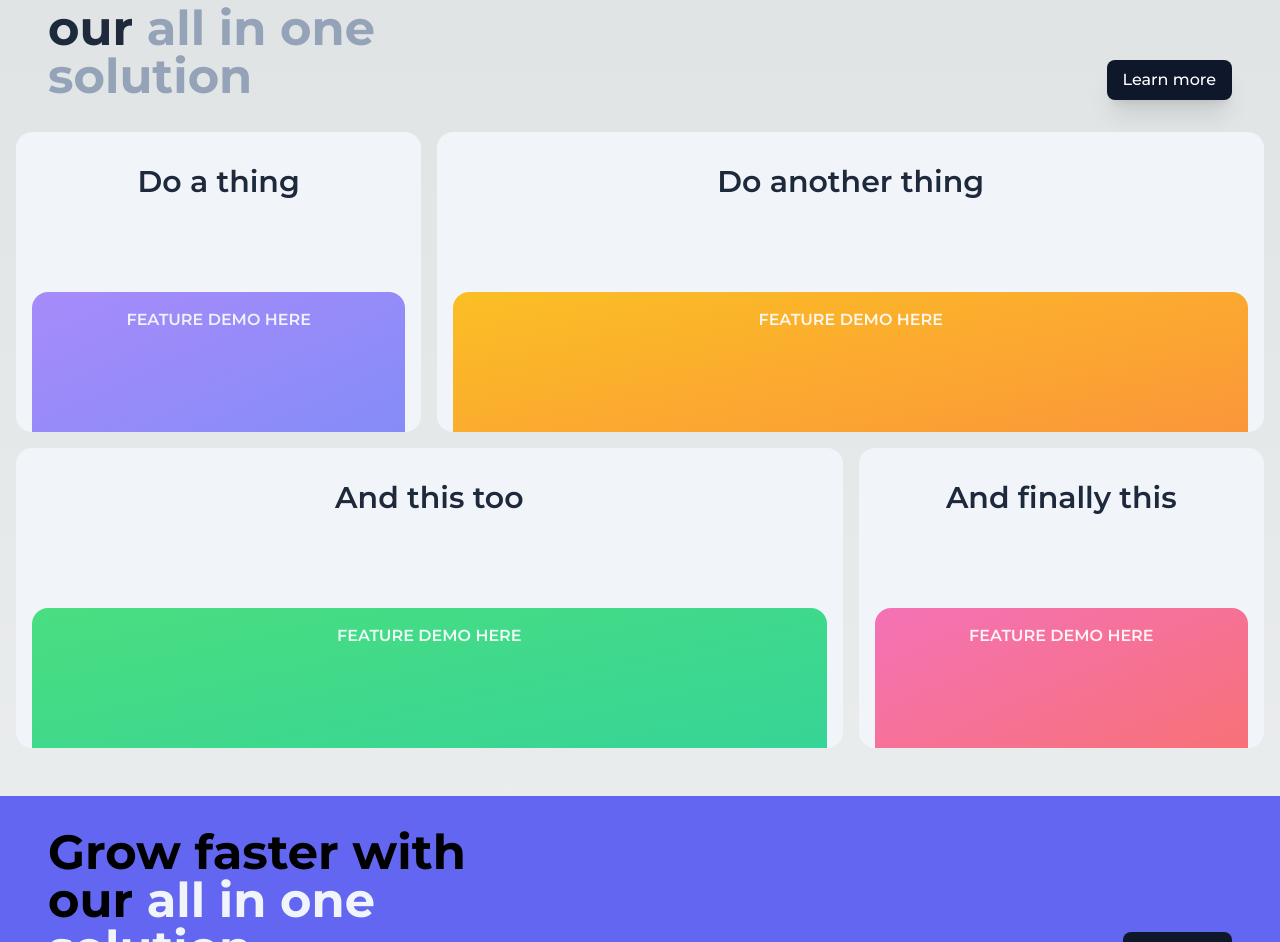
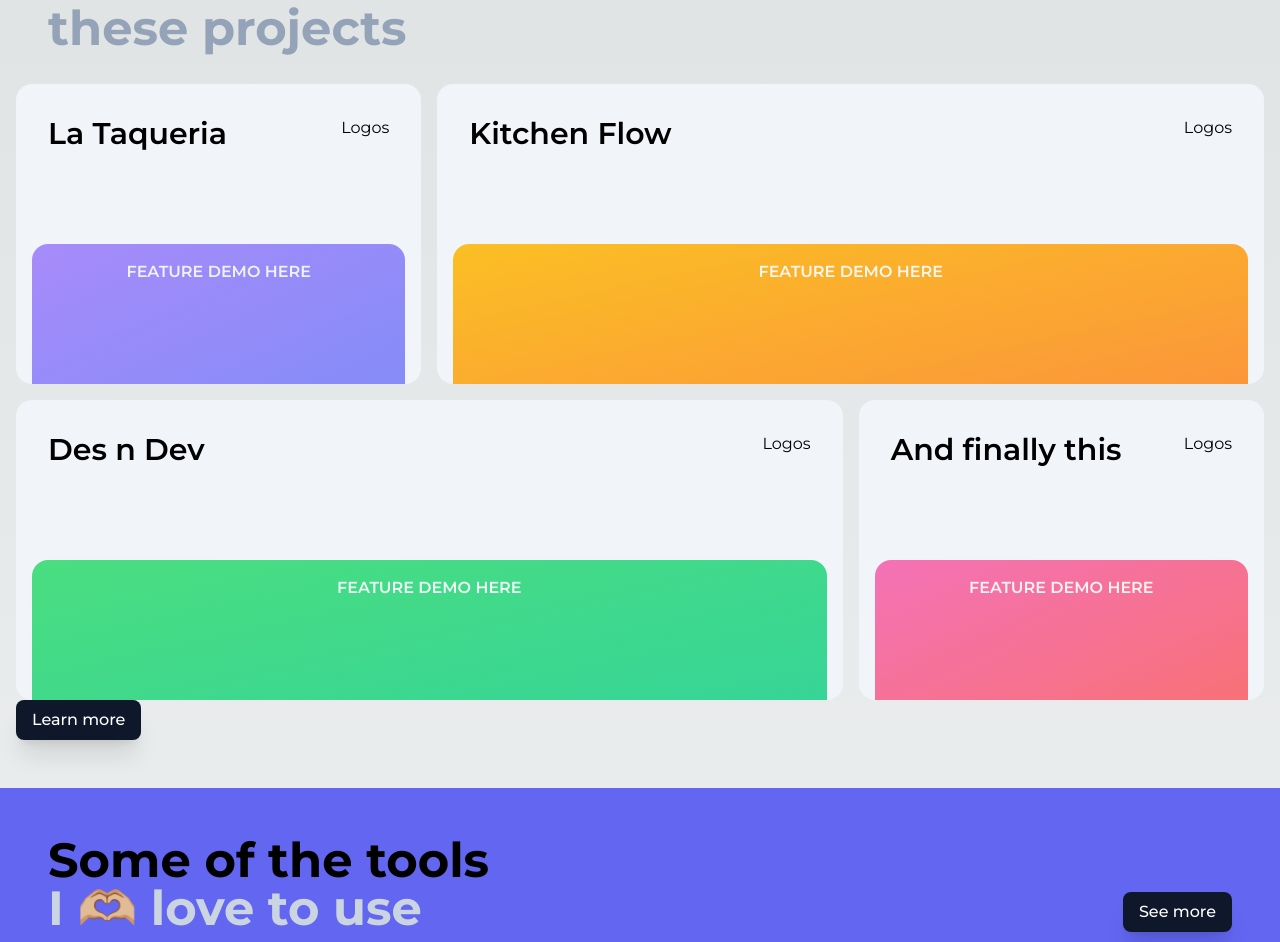
Before and after one commit to sergiovalbuena/s3d8-portafolio, a Next.js app: page / in a window 1280 px wide. Shown: the part 830-1772 px from the top of the page. Built offline with nearby package versions, Linux system fonts and the light colour scheme.

Commit message:
Refactor UI components and update content

```diff
--- a/src/components/BouncyCardsFeatures.jsx
+++ b/src/components/BouncyCardsFeatures.jsx
@@ -4,24 +4,17 @@ import { motion } from "framer-motion";
 
 const BouncyCardsFeatures = () => {
   return (
-    <section className="mx-auto max-w-7xl px-4 py-12 text-slate-800">
+    <section className="mx-auto  px-4 py-12 ">
       <div className="mb-8 flex flex-col items-start justify-between gap-4 md:flex-row md:items-end md:px-8">
         <h2 className="max-w-lg text-4xl font-bold md:text-5xl">
-          Grow faster with our
-          <span className="text-slate-400"> all in one solution</span>
+          I&apos;ve worked on
+          <span className="text-slate-400"> these projects</span>
         </h2>
-
-        <motion.button
-          whileHover={{ scale: 1.05 }}
-          whileTap={{ scale: 0.95 }}
-          className="whitespace-nowrap rounded-lg bg-slate-900 px-4 py-2 font-medium text-white shadow-xl transition-colors hover:bg-slate-700"
-        >
-          Learn more
-        </motion.button>
       </div>
-      <div className="mb-4 grid grid-cols-12 gap-4">
+      <div className="max-w-7xl mx-auto">
+        <div className="mb-4 grid grid-cols-12 gap-4 ">
           <BounceCard className="col-span-12 md:col-span-4">
-          <CardTitle>Do a thing</CardTitle>
+            <CardTitle>La Taqueria</CardTitle>
             <div className="absolute bottom-0 left-4 right-4 top-32 translate-y-8 rounded-t-2xl bg-gradient-to-br from-violet-400 to-indigo-400 p-4 transition-transform duration-[250ms] group-hover:translate-y-4 group-hover:rotate-[2deg]">
               <span className="block text-center font-semibold text-indigo-50">
                 FEATURE DEMO HERE
@@ -29,7 +22,7 @@ const BouncyCardsFeatures = () => {
             </div>
           </BounceCard>
           <BounceCard className="col-span-12 md:col-span-8">
-          <CardTitle>Do another thing</CardTitle>
+            <CardTitle>Kitchen Flow</CardTitle>
             <div className="absolute bottom-0 left-4 right-4 top-32 translate-y-8 rounded-t-2xl bg-gradient-to-br from-amber-400 to-orange-400 p-4 transition-transform duration-[250ms] group-hover:translate-y-4 group-hover:rotate-[2deg]">
               <span className="block text-center font-semibold text-orange-50">
                 FEATURE DEMO HERE
@@ -39,7 +32,7 @@ const BouncyCardsFeatures = () => {
         </div>
         <div className="grid grid-cols-12 gap-4">
           <BounceCard className="col-span-12 md:col-span-8">
-          <CardTitle>And this too</CardTitle>
+            <CardTitle>Des n Dev</CardTitle>
             <div className="absolute bottom-0 left-4 right-4 top-32 translate-y-8 rounded-t-2xl bg-gradient-to-br from-green-400 to-emerald-400 p-4 transition-transform duration-[250ms] group-hover:translate-y-4 group-hover:rotate-[2deg]">
               <span className="block text-center font-semibold text-emerald-50">
                 FEATURE DEMO HERE
@@ -55,6 +48,17 @@ const BouncyCardsFeatures = () => {
             </div>
           </BounceCard>
         </div>
+
+        <div className="">
+          <motion.button
+            whileHover={{ scale: 1.05 }}
+            whileTap={{ scale: 0.95 }}
+            className="whitespace-nowrap rounded-lg bg-slate-900 px-4 py-2 font-medium text-white shadow-xl transition-colors hover:bg-slate-700"
+          >
+            Learn more
+          </motion.button>
+        </div>
+      </div>
     </section>
   );
 };
@@ -63,7 +67,7 @@ const BounceCard = ({ className, children }) => {
   return (
     <motion.div
       whileHover={{ scale: 0.95, rotate: "-1deg" }}
-      className={`group relative min-h-[300px] cursor-pointer overflow-hidden rounded-2xl bg-slate-100 p-8 ${className}`}
+      className={`group relative min-h-[300px] cursor-pointer overflow-hidden rounded-2xl bg-slate-100 dark:bg-slate-600 dark:text-slate-200 dark:hover:text-white p-8 ${className}`}
     >
       {children}
     </motion.div>
@@ -72,7 +76,10 @@ const BounceCard = ({ className, children }) => {
 
 const CardTitle = ({ children }) => {
   return (
-    <h3 className="mx-auto text-center text-3xl font-semibold">{children}</h3>
+    <div className="flex justify-between">
+      <h3 className=" text-3xl font-semibold">{children}</h3>
+      <div> Logos </div>
+    </div>
   );
 };
 
--- a/src/components/DoubleScrollingLogos.jsx
+++ b/src/components/DoubleScrollingLogos.jsx
@@ -26,11 +26,12 @@ import {
 
 const DoubleScrollingLogos = () => {
   return (
-    <section className="bg-indigo-500 py-4 pt-8 px-4">
+    <section className="bg-indigo-500 py-12 px-4">
       <div className="mb-8 flex flex-col items-start justify-between gap-4 md:flex-row md:items-end md:px-8">
         <h2 className="max-w-lg text-4xl font-bold md:text-5xl">
-          Grow faster with our
-          <span className="text-slate-100"> all in one solution</span>
+          Some of the tools
+          <br />
+          <span className="text-slate-300"> I 🫶🏼 love to use</span>
         </h2>
         <motion.button
           whileHover={{ scale: 1.05 }}
--- a/src/components/ThemeToggle.jsx
+++ b/src/components/ThemeToggle.jsx
@@ -1,6 +1,5 @@
 "use client";
 
-import { useTheme } from "next-themes";
 import { useEffect, useState } from "react";
 
 export default function ThemeToggle() {
```
Lines whose indentation alone changed are shown as unchanged.
